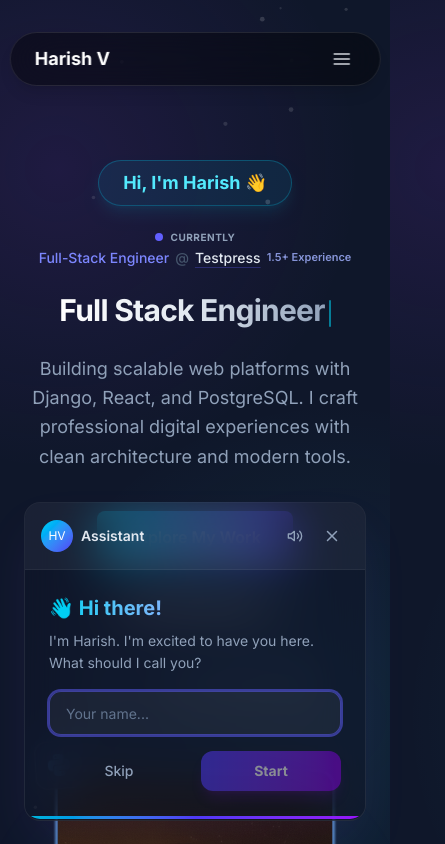
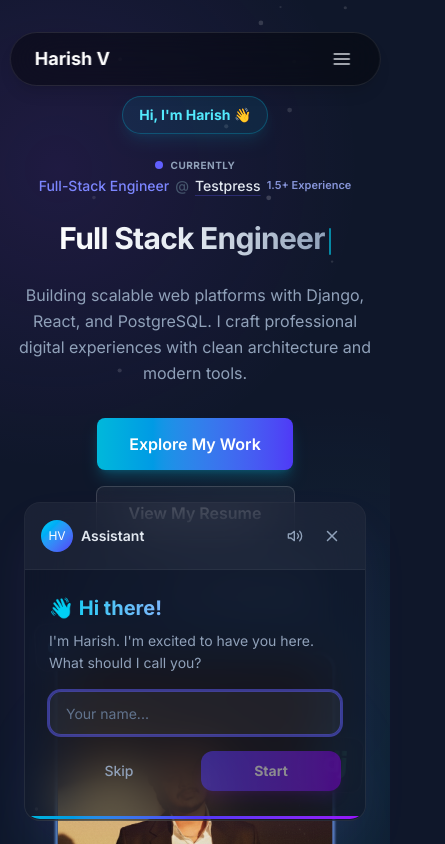
Before and after one commit to HarishV14/harish-portfolio, a Next.js app: page / in a window 390 px wide. Shown: the top 844 px of the page, 445 px wide, since content can reach past the window. Built offline with nearby package versions, Linux system fonts and the light colour scheme.

Commit message:
refactor: improve mobile responsiveness and layout consistency across sections and components

```diff
--- a/src/app/globals.css
+++ b/src/app/globals.css
@@ -29,12 +29,16 @@
 @layer base {
   html {
     scroll-behavior: smooth;
+    overflow-x: hidden;
+    max-width: 100vw;
   }
 
   body {
     background-color: #0b0b0f;
     color: var(--color-foreground);
     position: relative;
+    overflow-x: hidden;
+    max-width: 100vw;
     /* Layer 2 — Gradient glow blobs */
     background-image:
       radial-gradient(circle at 15% 20%, rgba(147, 51, 234, 0.12) 0%, transparent 40%),
--- a/src/components/Container.tsx
+++ b/src/components/Container.tsx
@@ -8,7 +8,7 @@ interface ContainerProps {
 
 export default function Container({ children, className }: ContainerProps) {
   return (
-    <div className={cn("max-w-6xl mx-auto px-6", className)}>
+    <div className={cn("max-w-6xl mx-auto px-4 sm:px-6 lg:px-8 w-full", className)}>
       {children}
     </div>
   );
--- a/src/components/Navbar.tsx
+++ b/src/components/Navbar.tsx
@@ -45,7 +45,7 @@ export default function Navbar() {
   return (
     <header className="fixed top-6 left-1/2 -translate-x-1/2 z-50 w-[95%] sm:w-auto mt-2">
       {/* Pill Container */}
-      <nav className="flex items-center justify-between sm:justify-center gap-2 lg:gap-6 px-4 py-2 sm:px-6 sm:py-3 rounded-full border border-white/10 bg-black/40 backdrop-blur-xl shadow-lg">
+    <nav className="flex items-center justify-between gap-2 lg:gap-6 px-4 py-2 sm:px-6 sm:py-3 rounded-full border border-white/10 bg-black/40 backdrop-blur-xl shadow-lg">
 
         <Link
           href="/"
@@ -83,7 +83,7 @@ export default function Navbar() {
         </div>
 
         {/* Right Actions */}
-        <div className="flex items-center gap-3 ml-auto sm:ml-2">
+        <div className="flex items-center gap-3">
           <a
             href={siteMetadata.resumeUrl}
             target="_blank"
--- a/src/components/skills/SkillIcon.tsx
+++ b/src/components/skills/SkillIcon.tsx
@@ -25,6 +25,9 @@ const SkillIcon: React.FC<SkillIconProps> = ({
   isHovered,
   onHover,
 }) => {
+  // Derive icon size from sphere radius so icons never feel too large on mobile
+  const iconSize = radius <= 100 ? 22 : radius <= 120 ? 26 : radius <= 140 ? 28 : 32;
+  const hitOffset = iconSize / 2;
   // Normalize Z for depth effects (-radius to +radius)
   const normZ = z / radius;
 
@@ -59,8 +62,8 @@ const SkillIcon: React.FC<SkillIconProps> = ({
         position: "absolute",
         left: "50%",
         top: "50%",
-        x: x - 25, // Adjusted for slightly larger hit area
-        y: y - 25,
+        x: x - hitOffset,
+        y: y - hitOffset,
         zIndex: Math.round(z + 1000),
       }}
       animate={{
@@ -99,7 +102,7 @@ const SkillIcon: React.FC<SkillIconProps> = ({
             }}
         >
             <skill.icon
-                size={38}
+                size={iconSize}
                 className="transition-colors duration-300"
                 style={{
                     color: skill.color,
--- a/src/components/skills/SkillSphere.tsx
+++ b/src/components/skills/SkillSphere.tsx
@@ -22,9 +22,10 @@ const SkillSphere: React.FC<SkillSphereProps> = ({ skills }) => {
   useEffect(() => {
     const updateRadius = () => {
       const width = window.innerWidth;
-      if (width < 640) setRadius(120);
-      else if (width < 1024) setRadius(150);
-      else setRadius(180);
+      if (width < 480) setRadius(100);
+      else if (width < 640) setRadius(120);
+      else if (width < 1024) setRadius(140);
+      else setRadius(155);
     };
     updateRadius();
     window.addEventListener("resize", updateRadius);
@@ -160,8 +161,8 @@ const SkillSphere: React.FC<SkillSphereProps> = ({ skills }) => {
       ref={containerRef}
       className="relative flex items-center justify-center select-none cursor-grab active:cursor-grabbing"
       style={{
-        width: Math.max(radius * 2.2, 350),
-        height: Math.max(radius * 2.2, 350),
+        width: radius * 2.4,
+        height: radius * 2.4,
         perspective: 1500
       }}
       onMouseDown={handleMouseDown}
--- a/src/sections/About.tsx
+++ b/src/sections/About.tsx
@@ -25,12 +25,12 @@ export default function About() {
   };
 
   return (
-    <SectionWrapper id="about" className="relative overflow-hidden scroll-mt-32 pt-32 pb-24">
+    <SectionWrapper id="about" className="relative overflow-hidden scroll-mt-20 pt-16 sm:pt-24 md:pt-32 pb-16 md:pb-24">
       {/* Background Section Gradient - Subtle Glow */}
       <div className="absolute top-1/2 left-0 -translate-y-1/2 w-[300px] h-[300px] bg-purple-500/10 blur-[100px] pointer-events-none rounded-full" />
       <div className="absolute bottom-0 right-0 w-[400px] h-[400px] bg-cyan-500/5 blur-[120px] pointer-events-none rounded-full" />
 
-      <div className="grid grid-cols-1 lg:grid-cols-2 gap-16 lg:gap-24 items-center">
+      <div className="grid grid-cols-1 lg:grid-cols-2 gap-10 lg:gap-24 items-center">
 
         {/* Left Side: About Content */}
         <div className="flex flex-col gap-6">
--- a/src/sections/Hero.tsx
+++ b/src/sections/Hero.tsx
@@ -195,10 +195,10 @@ export default function Hero() {
   return (
     <section
       id="hero"
-      className="relative min-h-screen flex items-center pt-40 pb-16 overflow-hidden"
+      className="relative min-h-screen flex items-center pt-24 sm:pt-32 md:pt-40 pb-16 overflow-hidden"
     >
       <Container className="w-full relative z-10">
-        <div className="grid grid-cols-1 lg:grid-cols-2 gap-16 lg:gap-10 items-center">
+        <div className="grid grid-cols-1 lg:grid-cols-2 gap-10 lg:gap-10 items-center">
 
           {/* ── Left Column ── */}
           <motion.div
@@ -209,7 +209,7 @@ export default function Hero() {
           >
             {/* Greeting badge */}
             <motion.div variants={itemVariants} className="mb-4">
-              <span className="inline-flex items-center gap-2 px-6 py-2 rounded-full text-lg font-bold border border-cyan-500/30 bg-cyan-500/10 text-cyan-300 shadow-lg shadow-cyan-500/10">
+              <span className="inline-flex items-center gap-2 px-4 sm:px-6 py-2 rounded-full text-sm sm:text-base lg:text-lg font-bold border border-cyan-500/30 bg-cyan-500/10 text-cyan-300 shadow-lg shadow-cyan-500/10">
                 {displayGreeting}
               </span>
             </motion.div>
@@ -243,7 +243,7 @@ export default function Hero() {
             {/* Typing animated title */}
             <motion.h1
               variants={itemVariants}
-              className="mb-6 text-3xl sm:text-5xl lg:text-6xl font-bold leading-tight whitespace-nowrap"
+              className="mb-6 text-3xl sm:text-5xl lg:text-6xl font-bold leading-tight"
             >
               <span className="bg-gradient-to-r from-white via-slate-200 to-slate-400 bg-clip-text text-transparent">
                 {displayTypedText}
@@ -254,7 +254,7 @@ export default function Hero() {
             {/* Description */}
             <motion.p
               variants={itemVariants}
-              className="max-w-lg mb-10 text-slate-400 text-lg leading-relaxed"
+              className="max-w-lg mb-8 text-slate-400 text-base sm:text-lg leading-relaxed"
             >
               {heroData.description}
             </motion.p>
--- a/src/sections/Skills.tsx
+++ b/src/sections/Skills.tsx
@@ -10,8 +10,8 @@ export default function Skills() {
   return (
     <SectionWrapper
       id="skills"
-      className="relative flex flex-col items-center justify-center min-h-[90vh] py-12"
-      containerClassName="flex flex-col items-center justify-center max-h-[800px]"
+      className="relative flex flex-col items-center justify-between md:h-screen md:overflow-hidden pt-24 pb-12 scroll-mt-20"
+      containerClassName="flex flex-col items-center justify-between w-full h-full max-h-[90vh]"
     >
       {/* Background Dots - Consistency with Hero */}
       <div
@@ -33,7 +33,7 @@ export default function Skills() {
         whileInView={{ opacity: 1, y: 0 }}
         transition={{ duration: 0.6 }}
         viewport={{ once: true }}
-        className="text-center z-10 mb-2 md:mb-6"
+        className="text-center z-10"
       >
         <span className="text-[10px] md:text-xs font-bold tracking-[0.4em] text-accent/60 uppercase mb-2 block">
           Technical Expertise
@@ -54,7 +54,7 @@ export default function Skills() {
         whileInView={{ opacity: 1, scale: 1 }}
         transition={{ duration: 0.8, delay: 0.1 }}
         viewport={{ once: true }}
-        className="relative flex items-center justify-center py-2 md:py-5"
+        className="relative flex items-center justify-center flex-1"
       >
         <SkillSphere skills={skills} />
       </motion.div>
@@ -64,7 +64,7 @@ export default function Skills() {
         whileInView={{ opacity: 1, y: 0 }}
         transition={{ duration: 0.6, delay: 0.4 }}
         viewport={{ once: true }}
-        className="text-center z-10 -mt-2"
+        className="text-center z-10"
       >
         <p className="text-slate-500 text-[10px] uppercase tracking-[0.3em] flex items-center gap-2 justify-center">
           <span className="w-1.5 h-1.5 rounded-full bg-accent animate-pulse" />
```
